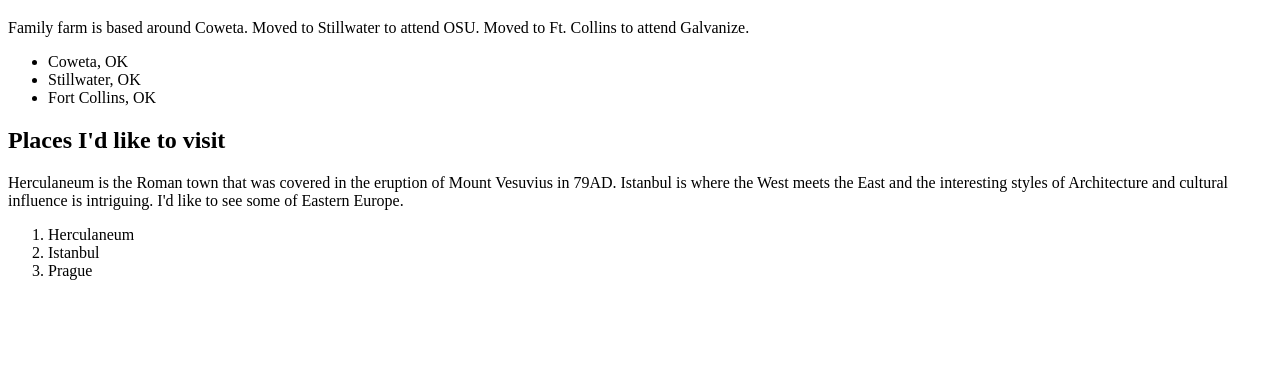
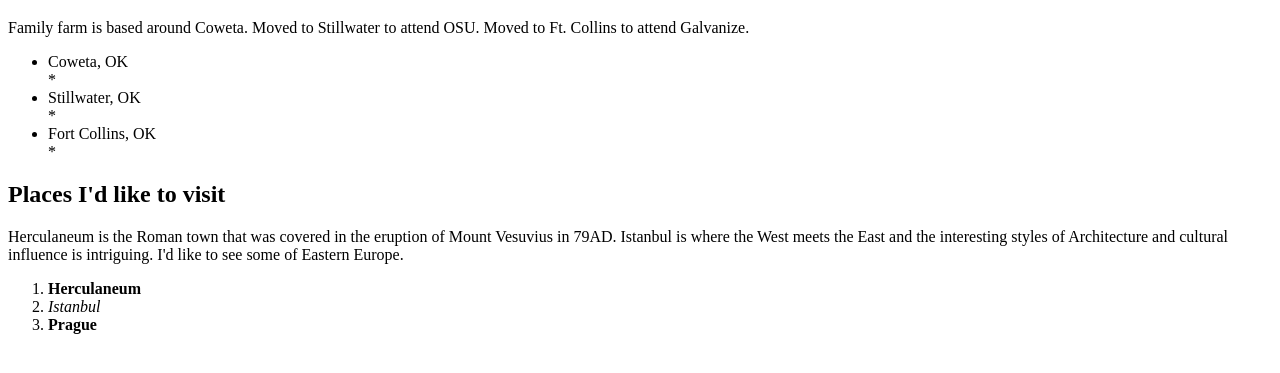
Before and after one commit to jstafford1992/introHTML1, a plain HTML site: page index.html in a window 1280 px wide. Shown: the part 61-434 px from the top of the page. Drawn offline with Linux system fonts and the light colour scheme.

Commit message:
emphasis

```diff
--- a/index.html
+++ b/index.html
@@ -9,9 +9,12 @@
         Family farm is based around Coweta. Moved to Stillwater to attend OSU. Moved to Ft. Collins to attend Galvanize.
       </p>
       <ul>
-        <li>Coweta, OK</li>
-        <li>Stillwater, OK</li>
-        <li>Fort Collins, OK</li>
+        <li>Coweta, OK</li><span>&#42;
+</span>
+        <li>Stillwater, OK</li><span>&#42;
+</span>
+        <li>Fort Collins, OK</li><span>&#42;
+</span>
       </ul>
 
     <h2>Places I'd like to visit</h2>
@@ -19,9 +22,9 @@
         Herculaneum is the Roman town that was covered in the eruption of Mount Vesuvius in 79AD. Istanbul is where the West meets the East and the interesting styles of Architecture and cultural influence is intriguing. I'd like to see some of Eastern Europe.
       </p>
       <ol>
-        <li>Herculaneum</li>
-        <li>Istanbul</li>
-        <li>Prague</li>
+        <li><strong>Herculaneum</strong></li>
+        <li><em>Istanbul</em></li>
+        <li><strong>Prague</strong></li>
       </ol>
 
   </body>
```
